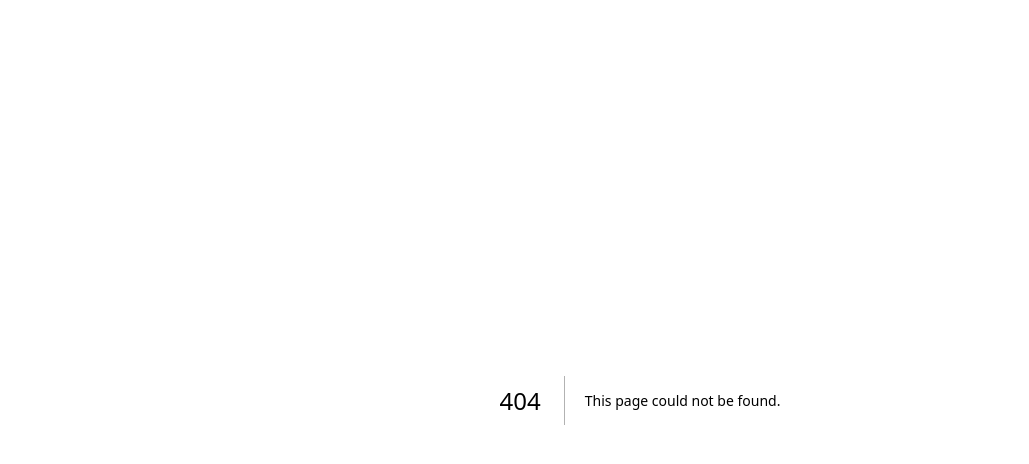
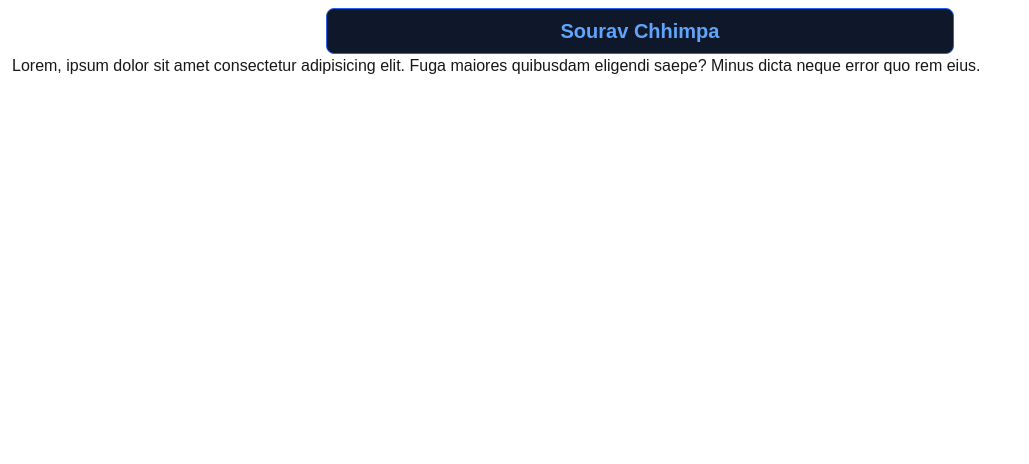
Before and after one commit to Souravhere/hellonext, a Next.js app: page /aboutme in a window 1280 px wide. Before the commit this address had no page. Shown: the top 464 px of the page, without its empty margins (0-1029 px from the left). Built offline with nearby package versions, Linux system fonts and the light colour scheme.

Commit message:
few changes to check the routing

```diff
--- /dev/null
+++ b/src/app/aboutme/page.tsx
@@ -0,0 +1,9 @@
+export default function About(){
+    return(
+        <>
+        <div>
+            <p>Lorem, ipsum dolor sit amet consectetur adipisicing elit. Fuga maiores quibusdam eligendi saepe? Minus dicta neque error quo rem eius.</p>
+        </div>
+        </>
+    );
+}
--- a/src/app/layout.tsx
+++ b/src/app/layout.tsx
@@ -26,8 +26,11 @@ export default function RootLayout({
   return (
     <html lang="en">
       <body
-        className={`${geistSans.variable} ${geistMono.variable} antialiased`}
+        className={`${geistSans.variable} ${geistMono.variable} antialiased px-3`}
       >
+        <nav className="w-1/2 mx-auto h-fit py-2 bg-slate-900 rounded-lg border border-blue-600 mt-2">
+          <h1 className="text-center font-semibold text-blue-400 text-xl">Sourav Chhimpa</h1>
+        </nav>
         {children}
       </body>
     </html>
--- a/src/app/page.tsx
+++ b/src/app/page.tsx
@@ -1,5 +1,3 @@
-import Image from "next/image";
-
 export default function Home() {
   return (
     <div className="w-full h-screen flex items-center justify-center">
```
